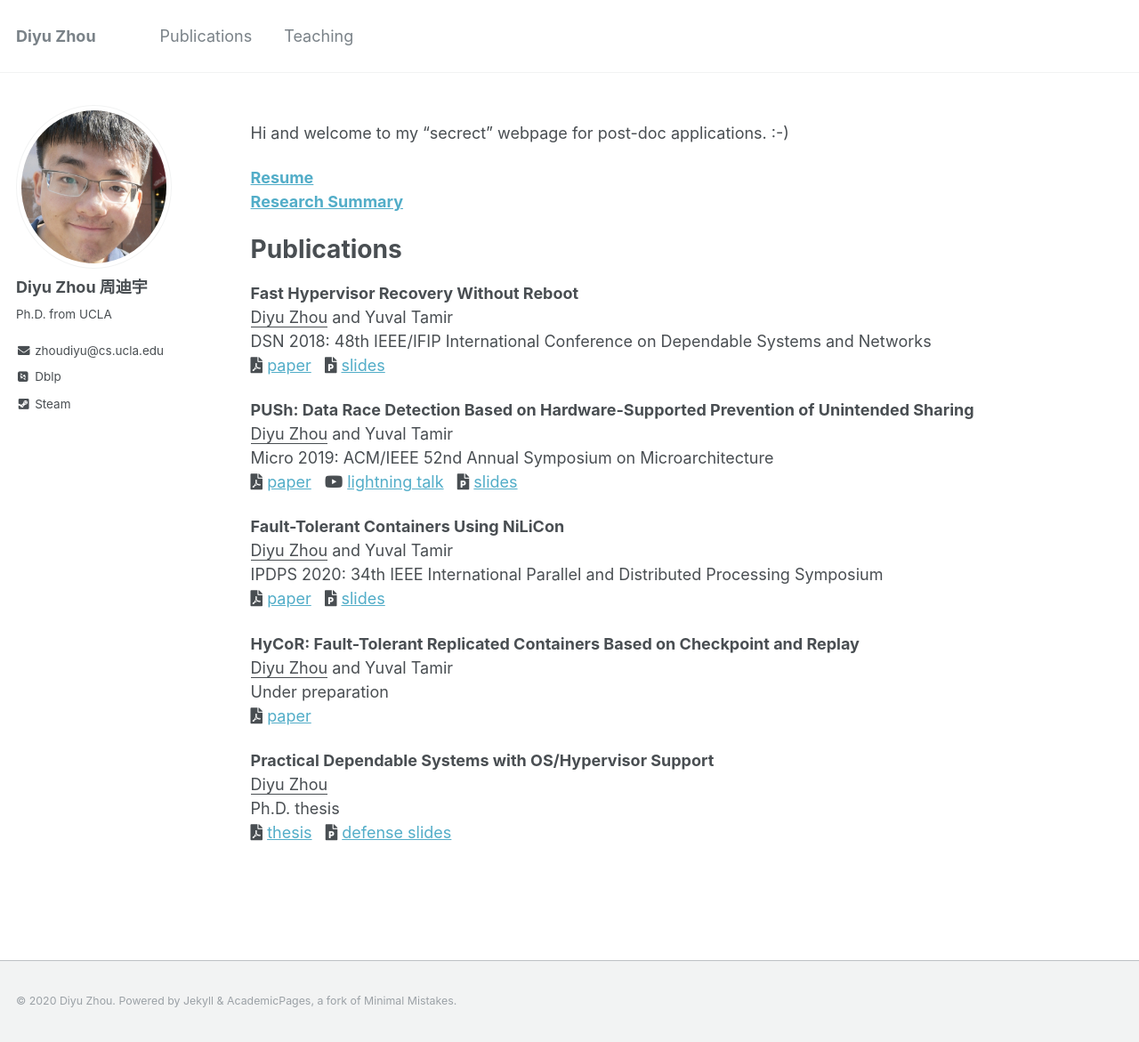
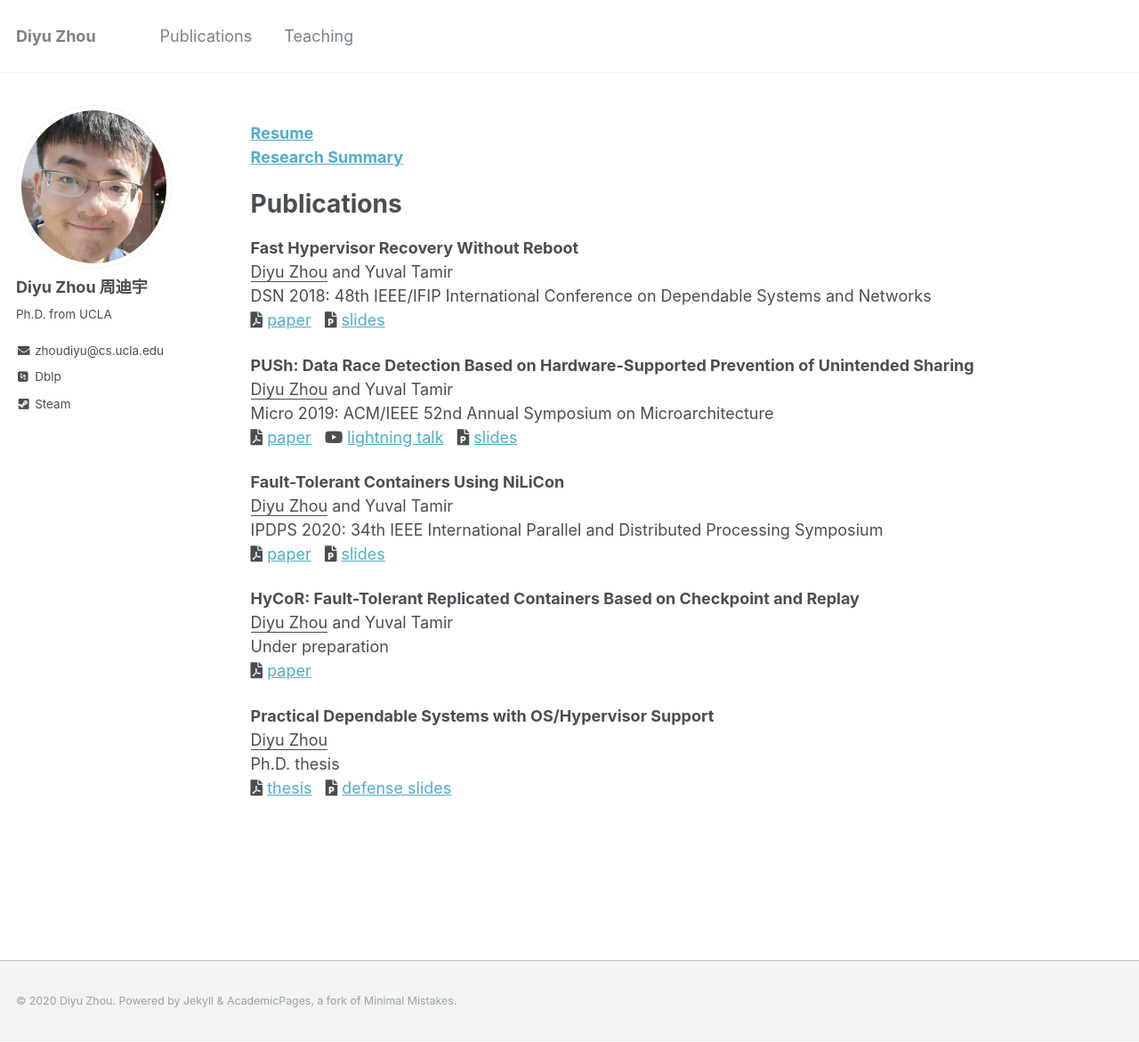
Before and after one commit to zhou-diyu/zhou-diyu.github.io, a Jekyll site: the page built from _pages/postdoc.md, in a window 1280 px wide and 1171 px high. Shown: the whole window at 89% size. Built offline with Jekyll 4.4.1, drawn with Linux system fonts in a browser that asks for light colours; some web fonts are replaced.

Commit message:
Update postdoc.md

```diff
--- a/_pages/postdoc.md
+++ b/_pages/postdoc.md
@@ -3,8 +3,6 @@ layout: archive
 permalink: /postdoc/
 author_profile: true
 ---
-
-Hi and welcome to my "secrect" webpage for post-doc applications. :-)
 
 **[Resume](/files/resume.pdf)** \
 **[Research Summary](/files/research-summary.pdf)**
```
